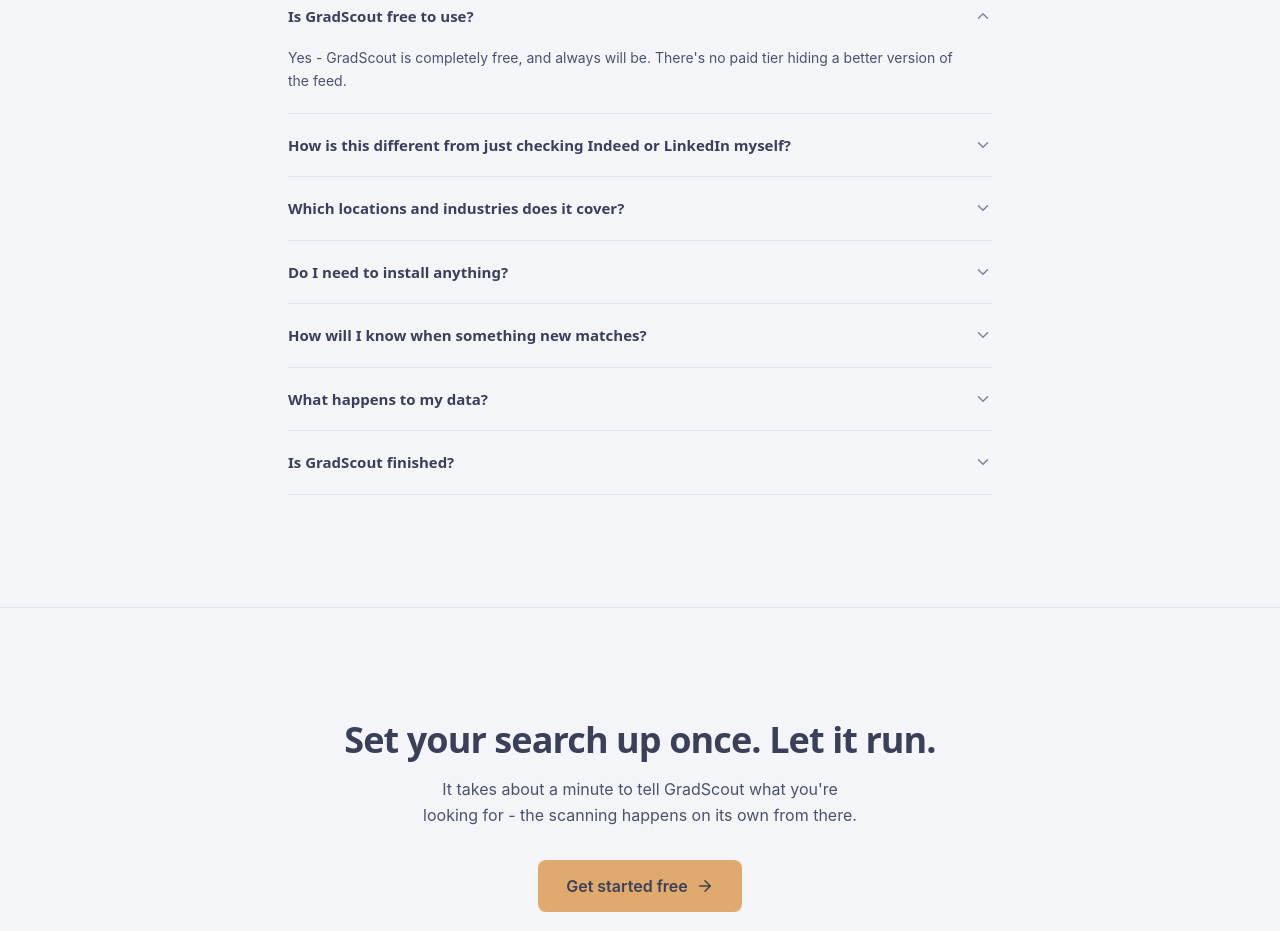
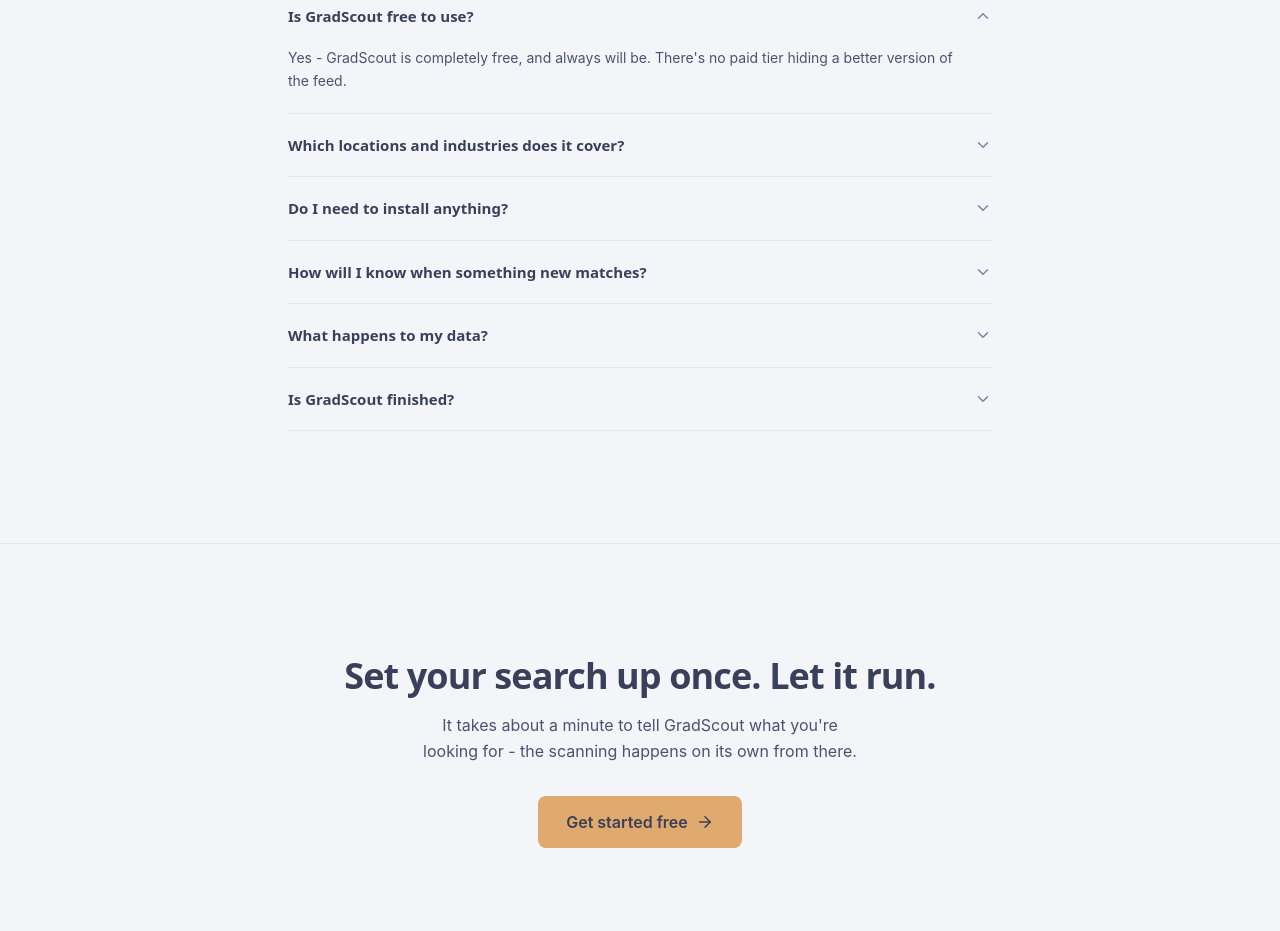
Before and after one commit to benzach/GradScout-Build-1.1, a React (Vite) app in the folder frontend/: page / in a window 1280 px wide. Shown: the part 2920-3851 px from the top of the page. Built offline with nearby package versions, Linux system fonts and the light colour scheme; no server answers.

Commit message:
Removed question from FAQ

```diff
--- a/frontend/src/pages/marketing/Landing.jsx
+++ b/frontend/src/pages/marketing/Landing.jsx
@@ -75,11 +75,6 @@
     question: 'Is GradScout free to use?',
     answer:
       "Yes - GradScout is completely free, and always will be. There's no paid tier hiding a better version of the feed.",
-  },
-  {
-    question: 'How is this different from just checking Indeed or LinkedIn myself?',
-    answer:
-      "Those are just some of the places grad roles get posted. GradScout pulls listings from several job board sources, merges the ones that turn out to be the same underlying role, and matches what's left against your saved criteria - so you check one feed instead of several tabs, without having to work out yourself whether a listing is new or something you've already seen.",
   },
   {
     question: 'Which locations and industries does it cover?',
```
